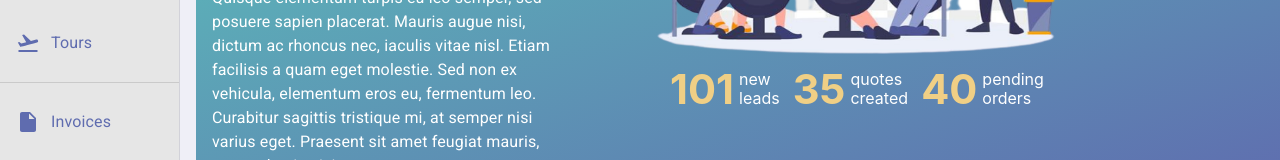
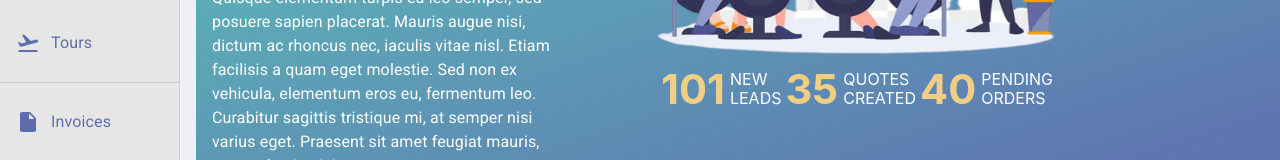
Before and after one commit to dodocarlos/wet-bat, a React (Create React App) app in the folder backoffice-frontend/: page / in a window 1280 px wide. Shown: the part 242-402 px from the top of the page. Built offline with nearby package versions, Linux system fonts and the light colour scheme; no server answers.

Commit message:
uppercase text banner

```diff
--- a/backoffice-frontend/src/components/Banner/styles.ts
+++ b/backoffice-frontend/src/components/Banner/styles.ts
@@ -30,6 +30,7 @@ const InfoText = styled('span')`
   margin-left: 5px;
   line-height: 1.2;
   text-align: left;
+  text-transform: uppercase;
 `
 
 export { BannerImage, InfoContainer, InfoBox, InfoValue, InfoText }
```
